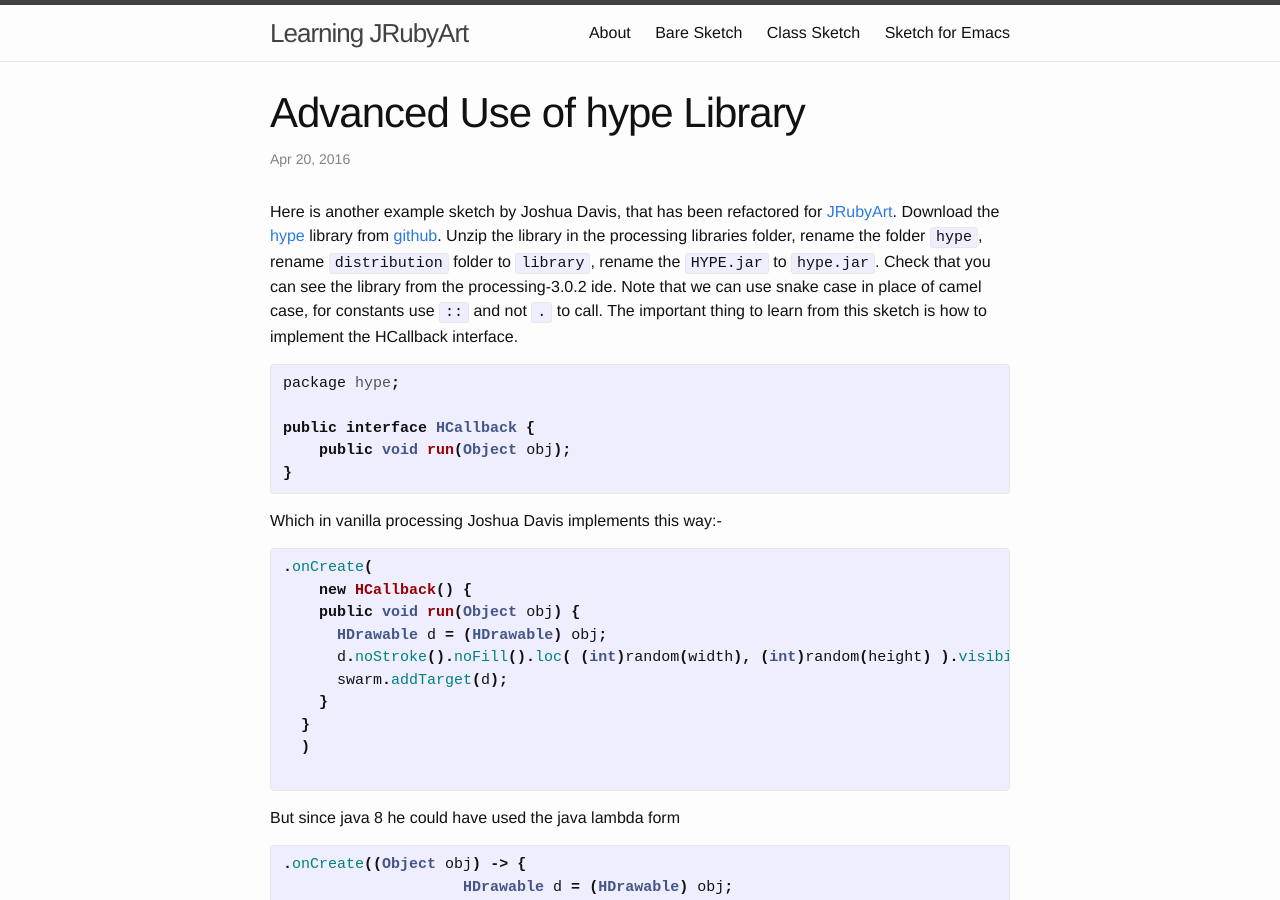
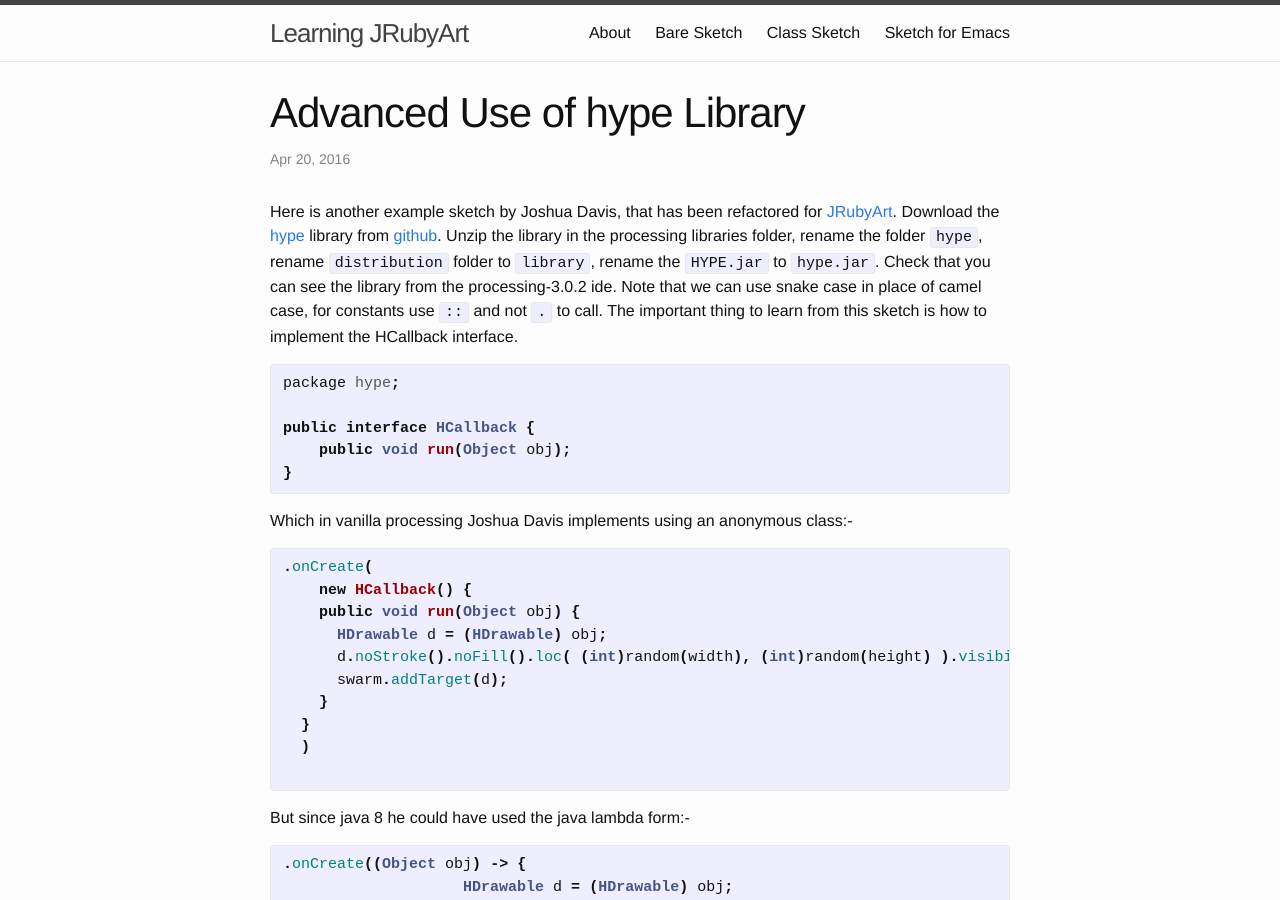
Before and after one commit to monkstone/monkstone.github.com, a Jekyll site: the page built from _posts/2016-04-20-hype_advanced.md, in a window 1280 px wide and 900 px high. Built offline with Jekyll 4.4.1, drawn with Linux system fonts in a browser that asks for light colours.

Commit message:
mention anonymous class

```diff
--- a/_posts/2016-04-20-hype_advanced.md
+++ b/_posts/2016-04-20-hype_advanced.md
@@ -17,7 +17,7 @@ public interface HCallback {
 
 {% endhighlight %}
 
-Which in vanilla processing Joshua Davis implements this way:-
+Which in vanilla processing Joshua Davis implements using an anonymous class:-
 
 {% highlight java %}
 
@@ -33,7 +33,7 @@ Which in vanilla processing Joshua Davis implements this way:-
 
 {% endhighlight %}
 
-But since java 8 he could have used the java lambda form
+But since java 8 he could have used the java lambda form:-
 
 {% highlight java %}
 
```
